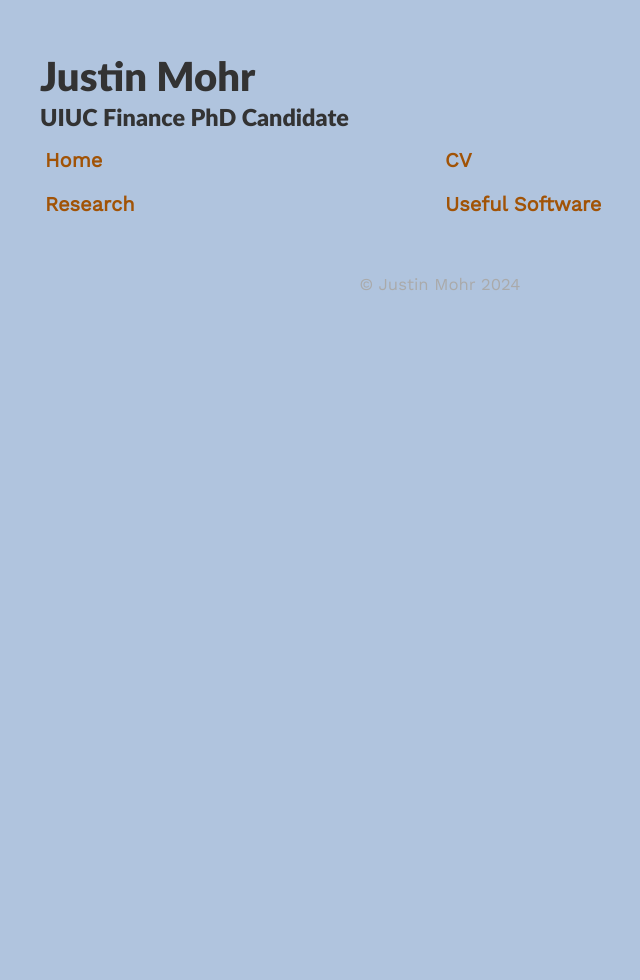
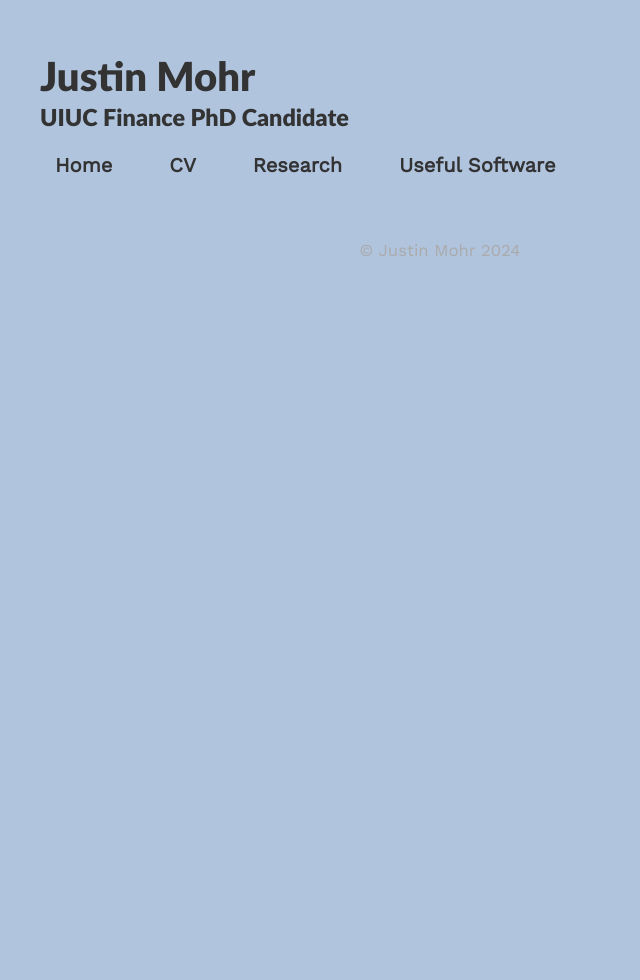
Before and after one commit to justin-mohr/justin-mohr.github.io, a Jekyll site: the page built from archive.html, in a window 1280 px wide. Shown: the whole page, without its empty margins (200-840 px from the left). Built offline with Jekyll 4.4.1, drawn with Linux system fonts in a browser that asks for light colours; nearby versions of some CDN libraries.

Commit message:
Update style.scss

```diff
--- a/assets/css/_sass/style.scss
+++ b/assets/css/_sass/style.scss
@@ -160,40 +160,43 @@
 .divider {
   margin: 1em;
 }
-
 .scroll {
-  overflow-x: auto; /* Allows horizontal scrolling */
-  overflow-y: hidden; /* Prevents vertical scrolling */
-  -webkit-overflow-scrolling: touch; /* Smooth scrolling for touch devices */
-  -ms-overflow-style: -ms-autohiding-scrollbar; /* Auto-hiding scroll bar for IE */
-  display: flex; /* Enables flexbox layout */
-  flex-wrap: wrap; /* Allows the content to wrap into rows */
-  gap: 10px; /* Adds spacing between links */
+  overflow-x: auto;
+  -webkit-overflow-scrolling: touch;
+  -ms-overflow-style: -ms-autohiding-scrollbar;
+  display: flex;
+  justify-content: start;
 }
 
-.scroll b {
-  display: flex; /* Flexbox layout within <b> */
-  flex-wrap: wrap; /* Enables wrapping inside the <b> element */
-  width: 100%; /* Ensures <b> spans the full width */
-  justify-content: space-around; /* Distributes space between links evenly */
+.scroll-container {
+  display: flex;
+  flex-wrap: wrap;
+  white-space: nowrap;
+  overflow: hidden; /* Prevents overflowing on the second line */
 }
 
 .scroll a {
-  display: inline-block; /* Makes each link a block element for wrapping */
-  text-decoration: none; /* Removes underline from links */
-  margin: 5px; /* Adds margin around each link */
-  white-space: normal; /* Allows text to wrap within links */
-  flex: 1 1 calc(50% - 20px); /* Allows two links per row, considering gap and margin */
-  box-sizing: border-box; /* Includes padding and border in width calculation */
+  display: inline-block;
+  padding: 10px 15px;
+  text-decoration: none;
+  color: #333;
+  white-space: nowrap; /* Keeps text from breaking to a new line inside each item */
 }
 
+/* Hide scrollbar */
 .scroll::-webkit-scrollbar {
-  display: none; /* Hides scrollbar for WebKit browsers */
+  display: none;
 }
 
 @media screen and (max-width: 600px) {
+  .scroll-container {
+    flex-wrap: wrap;
+  }
+
   .scroll a {
-    flex: 1 1 50%; /* Ensures two links per row on smaller screens */
+    min-width: 50%; /* Allows each item to take up to 50% of the width in small screens */
+    flex: 1 1 auto; /* Allows flex items to grow and shrink */
+    white-space: normal; /* Allows text to wrap within each item */
   }
 }
 
```
